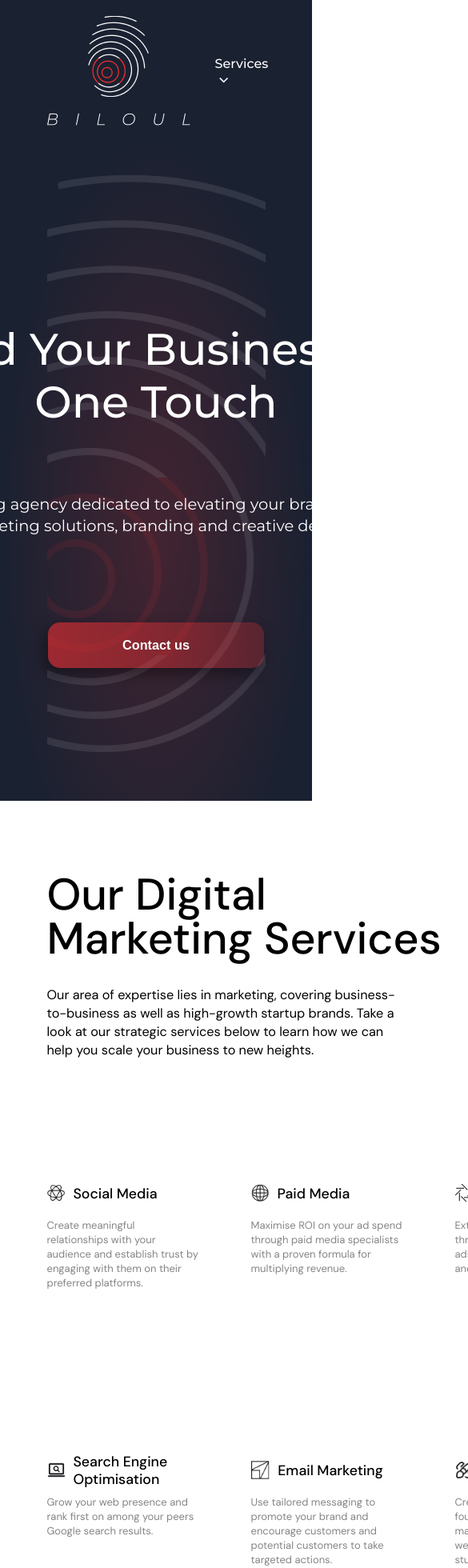
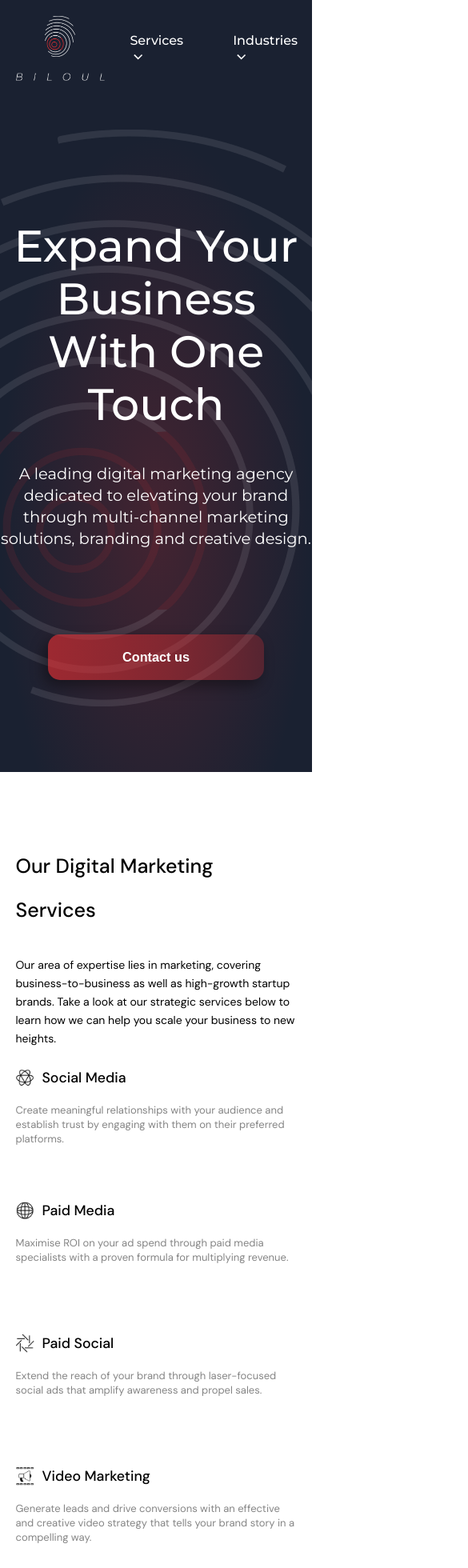
Before and after one commit to MouaadLaouar/BILOUL, a React (Vite) app: page / in a window 390 px wide. Shown: the top 1960 px of the page at 80% size, 585 px wide, since content can reach past the window. Built offline with nearby package versions, Linux system fonts and the light colour scheme.

Commit message:
finish the responsive desgin

```diff
--- a/package.json
+++ b/package.json
@@ -4,7 +4,7 @@
   "version": "0.0.0",
   "type": "module",
   "scripts": {
-    "dev": "vite",
+    "dev": "vite --host",
     "build": "vite build",
     "preview": "vite preview"
   },
--- a/src/App.scss
+++ b/src/App.scss
@@ -16,6 +16,7 @@ section {
   background-repeat: no-repeat;
   background-position: center;
   background-position-y: 170px;
+  padding: 20px 0%;
 }
 
 #Section-Three {
@@ -53,3 +54,9 @@ section {
 .SectionSeven {
   max-width: 1400px;
 }
+
+@media only screen and (max-width: 700px) {
+  section {
+    padding: 20px 5% 0px;
+  }
+}
--- a/src/components/Footer/Footer.scss
+++ b/src/components/Footer/Footer.scss
@@ -135,3 +135,27 @@
         }
     }
 }
+
+@media only screen and (max-width: 700px) {
+    #Footer {
+        flex-direction: column;
+        padding: 75px 10%;
+
+        .Content, .Form {
+            width: 100%;
+        }
+
+        .Content {
+            p {
+                width: auto;
+            }
+        }
+
+        .Form {
+            margin-top: 20px;
+            p {
+                width: 100%;
+            }
+        }
+    }
+}
--- a/src/components/NavBar/NavBar.jsx
+++ b/src/components/NavBar/NavBar.jsx
@@ -2,7 +2,26 @@ import './NavBar.scss'
 import logo from "../../assets/logo.png"
 import biloul from "../../assets/BILOUL.png"
 
+import menu from '../../assets/icons8-menu.svg';
+import close from '../../assets/icons8-close.svg'
+import { useState } from 'react';
+
 export default function NavBar() {
+  const screenWidth = window.screen.width;
+  const isLargerThanMobile = screenWidth > 600;
+  const [icon, seticon] = useState(menu)
+  const [isactive, setisactive] = useState(null)
+
+  const NavBarMode = () => {
+    if (icon === menu) {
+      seticon(close)
+      setisactive("active")
+    } else {
+      seticon(menu)
+      setisactive(null)
+    }
+  }
+
   return (
     <div className='NavBar'>
       <div className='logo'>
@@ -11,12 +30,26 @@ export default function NavBar() {
       </div>
 
       <div className='Menu'>
+        {
+          isLargerThanMobile ? (
             <ul>
               <li><a href="#Section-Two">Services</a></li>
               <li><a href="#Section-Four">Industries</a></li>
               <li><a href="#Section-Seven">Company</a></li>
               <li><a href="#Footer">Contact</a></li>
             </ul>
+          ) : (
+            <>
+              <img className="Menu_Button" src={ icon } alt='menu' onClick={NavBarMode}/>
+              <ul className={`Menu_Mobile ${isactive}`} onClick={NavBarMode}>
+                <li><a href="#Section-Two">Services</a></li>
+                <li><a href="#Section-Four">Industries</a></li>
+                <li><a href="#Section-Seven">Company</a></li>
+                <li><a href="#Footer">Contact</a></li>
+              </ul>
+            </>
+          )
+        }
       </div>
     </div>
   )
--- a/src/components/NavBar/NavBar.scss
+++ b/src/components/NavBar/NavBar.scss
@@ -2,6 +2,8 @@
     display: flex;
     justify-content: space-between;
     align-items: center;
+    z-index: 990;
+    padding: 0px 5%;
 }
 
 .logo {
@@ -55,3 +57,54 @@
         }
     }
 }
+
+.Menu_Button {
+    cursor: pointer;
+}
+
+.Menu_Mobile {
+    z-index: 999;
+    background-color: #1C2232;
+    position: absolute;
+    //top: 105px;
+    top: -100%;
+    right: 0px;
+
+
+    width: 100%;
+    height: 50%;
+
+    display: flex;
+    flex-direction: column;
+
+    transition: all 1s ease-in-out;
+
+}
+
+.null {
+    transform: translateX(0%);
+
+
+    display: none;
+}
+
+.active {
+    display: flex;
+    transform: translateX(0%);
+    top: 105px;
+}
+
+@media only screen and (max-width: 700px) {
+
+
+    .logo {
+        .logoPic {
+            width: 38px;
+            height: 50.5px;
+        }
+
+        .biloul {
+            height: 10px;
+        }
+    }
+}
--- a/src/components/SectionFive/SectionFive.scss
+++ b/src/components/SectionFive/SectionFive.scss
@@ -115,3 +115,12 @@
     }
 
 }
+
+@media only screen and (max-width: 700px) {
+    .SectionFive {
+
+        .GridCard {
+            flex-direction: column;
+        }
+    }
+}
--- a/src/components/SectionFour/SectionFour.scss
+++ b/src/components/SectionFour/SectionFour.scss
@@ -104,3 +104,19 @@
         }
     }
 }
+
+@media only screen and (max-width: 700px) {
+    .SectionFour {
+
+        .Content {
+            h1, p {
+                width: auto;
+                height: auto;
+            }
+        }
+
+        .GridMenu {
+            grid-template-columns: repeat(1, 1fr);
+        }
+    }
+}
--- a/src/components/SectionOne/SectionOne.scss
+++ b/src/components/SectionOne/SectionOne.scss
@@ -53,3 +53,16 @@
         }
     }
 }
+
+@media only screen and (max-width: 700px) {
+    .SectionOne {
+        h1, p {
+            width: auto;
+            height: auto;
+        }
+
+        p {
+            margin-top: 40px;
+        }
+    }
+}
--- a/src/components/SectionSeven/SectionSeven.scss
+++ b/src/components/SectionSeven/SectionSeven.scss
@@ -35,3 +35,12 @@
         }
     }
 }
+
+@media only screen and (max-width: 700px) {
+    .SectionSeven {
+
+        .GridMenu {
+            grid-template-columns: repeat(2, 1fr);
+        }
+    }
+}
--- a/src/components/SectionSix/SectionSix.scss
+++ b/src/components/SectionSix/SectionSix.scss
@@ -57,3 +57,12 @@
         }
     }
 }
+
+@media only screen and (max-width: 700px) {
+    .SectionSix {
+        h1, p {
+            height: auto;
+            width: auto;
+        }
+    }
+}
--- a/src/components/SectionThree/SectionThree.scss
+++ b/src/components/SectionThree/SectionThree.scss
@@ -59,3 +59,12 @@
         }
     }
 }
+
+@media only screen and (max-width: 700px) {
+    .SectionThree {
+        h1, p {
+            width: auto;
+            height: auto;
+        }
+    }
+}
--- a/src/components/SectionTwo/SectionTwo.scss
+++ b/src/components/SectionTwo/SectionTwo.scss
@@ -75,3 +75,38 @@
         }
     }
 }
+
+@media only screen and (max-width: 700px) {
+    .SectionTwo {
+
+        .Content {
+            h1 {
+                font-size: 25px;
+                height: auto;
+                width: auto;
+                line-height: auto;
+            }
+            p {
+                width: auto;
+                font-size: 14px;
+            }
+
+        }
+
+        .MenuGrid {
+            box-sizing: border-box;
+            margin-top: 50px;
+            grid-template-columns: repeat(1, 1fr);
+            gap: 20px;
+
+            .CardGrid {
+
+
+                h1, p {
+                    width: auto;
+                }
+            }
+        }
+    }
+
+}
```
Also changed, not shown: src/assets/icons8-close.svg (added), src/assets/icons8-menu.svg (added). Lines whose indentation alone changed are shown as unchanged.
